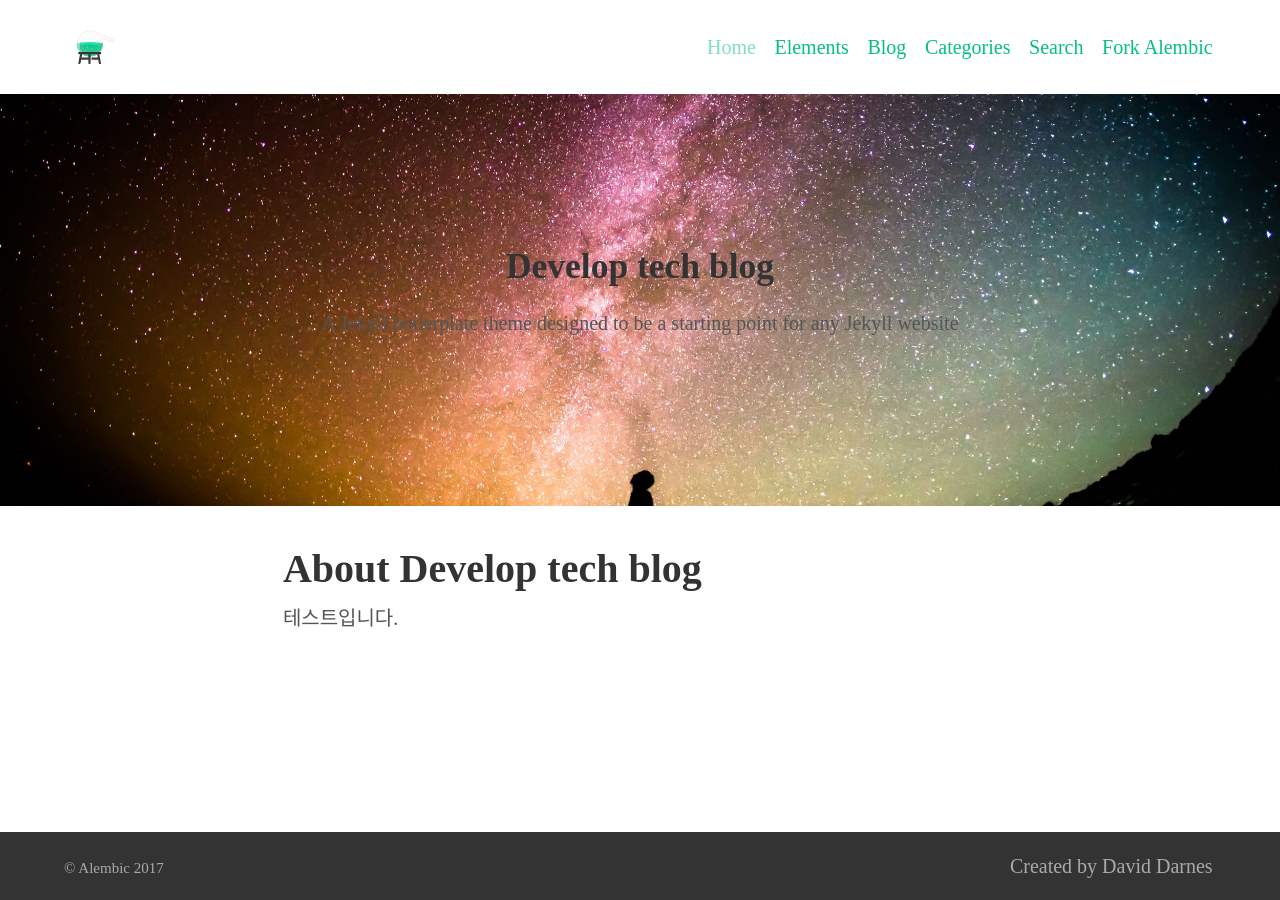
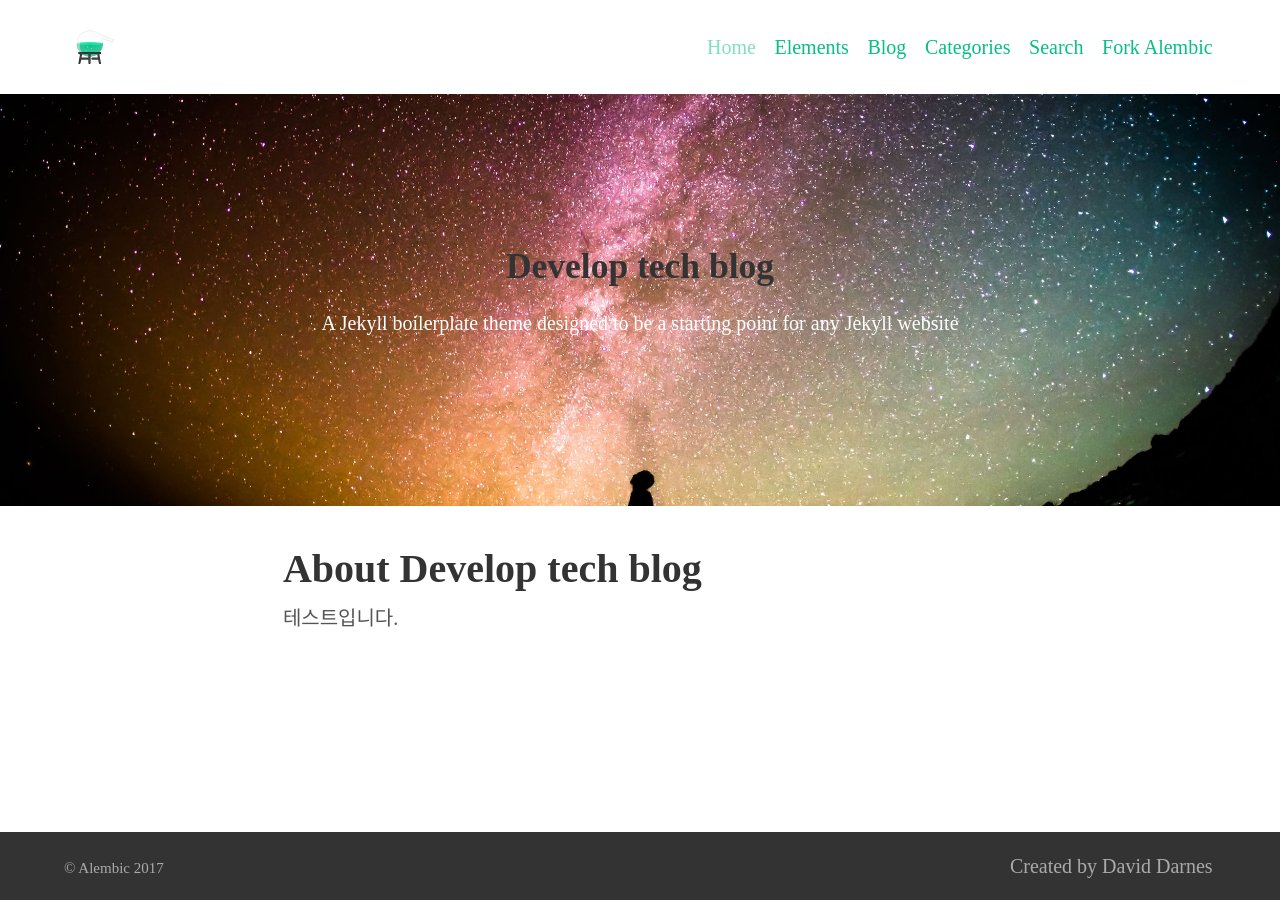
Before and after one commit to zaneiru/zaneiru.github.io, a Jekyll site: the page built from index.md, in a window 1280 px wide. Built offline with Jekyll 4.4.1, drawn with Linux system fonts in a browser that asks for light colours; some web fonts are replaced; our own code applies the rules of GitHub Pages for plain Markdown files.

Commit message:
폰트 칼라 변경

```diff
--- a/_includes/site-feature.html
+++ b/_includes/site-feature.html
@@ -9,7 +9,7 @@
 {% if feature_text or feature_image %}
   <div class="feature"{% if feature_image %} style="background-image: url({{ feature_image }})"{% endif %}>
       <div class="container  typeset">
-        {{ feature_text | markdownify }}
+          <font color="#ffffff">{{ feature_text | markdownify }}</font>
       </div>
   </div>
 {% endif %}
```
